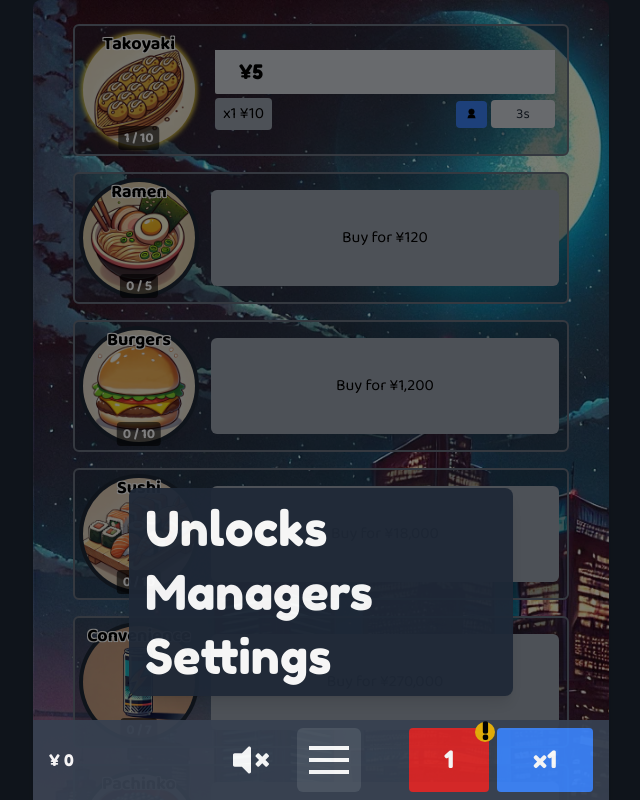
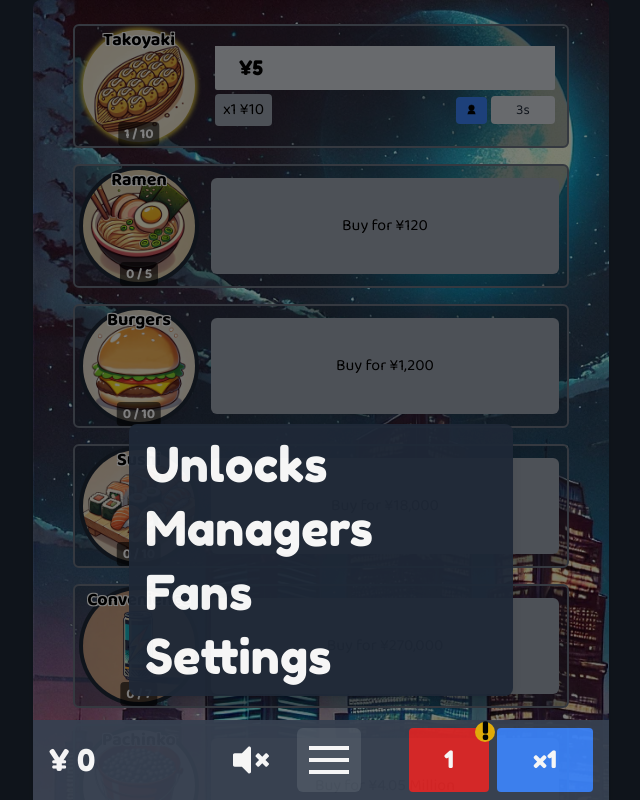
Before and after one commit to Reldnahc/japan-capitalist, a React (Vite) app: page / in a window 1280 px wide. Both pictures are taken after a click on the button 648 px from the left and 760 px from the top of the page. Shown: the top 800 px of the page, without its empty margins (319-959 px from the left). Built offline with nearby package versions, Linux system fonts and the light colour scheme; a web font is replaced by a local one.

Commit message:
prestige system

```diff
--- a/src/components/BusinessCard.tsx
+++ b/src/components/BusinessCard.tsx
@@ -16,10 +16,11 @@ interface BusinessCardProps {
     formatTime: (seconds: number) => string;
     nextUnlockMilestone: number;
     onBuyOneBusiness: () => void;
+    fans: bigint;
 }
 
 const BusinessCard: React.FC<BusinessCardProps> = ({business, progress, currency, purchaseAmount, onStartProduction, onBuyBusiness,
-                                                       onClickManager, formatTime, nextUnlockMilestone, onBuyOneBusiness}) => {
+                                                       onClickManager, formatTime, nextUnlockMilestone, onBuyOneBusiness, fans}) => {
 
     const calculateTotalPrice = (): { totalCost: bigint, quantityToBuy: number } => {
         let quantityToBuy = 1; // Default to 1
@@ -70,9 +71,16 @@ const BusinessCard: React.FC<BusinessCardProps> = ({business, progress, currency
 
     const { totalCost, quantityToBuy } = calculateTotalPrice();
     const isButtonDisabled = totalCost > currency;
+    const FAN_MULTIPLIER_SCALE = 100n; // Assume scaling in BigInt
+    const fanMultiplier = FAN_MULTIPLIER_SCALE + fans;
+    let adjustedRevenuePerSecond = 0n;
+    if (business.revenuePerSecond){
+        adjustedRevenuePerSecond = (business.revenuePerSecond * fanMultiplier) / FAN_MULTIPLIER_SCALE;
+    }
+    const adjustedRevenue = (business.revenue * BigInt(business.quantity) * fanMultiplier) / FAN_MULTIPLIER_SCALE;
 
     return (
-        <div className="flex items-center border-2  border-gray-500 p-2 rounded-md bg-gray-800 bg-opacity-40">
+        <div className="flex items-center border-2  border-gray-500 px-2 py-1 rounded-md bg-gray-800 bg-opacity-40">
             {/* Start Production Button */}
             <button
                 onClick={onStartProduction}
@@ -107,10 +115,9 @@ const BusinessCard: React.FC<BusinessCardProps> = ({business, progress, currency
                             {business.productionTime <= SPEED_THRESHOLD &&
                             business.manager?.hired &&
                             business.revenuePerSecond
-                                ? `¥${formatBigIntWithSuffix(business.revenuePerSecond)}/sec`
-                                : `¥${formatBigIntWithSuffix(
-                                    business.revenue * BigInt(business.quantity)
-                                )}`}
+                                ? `¥${formatBigIntWithSuffix(adjustedRevenuePerSecond)}/sec`
+                                : `¥${formatBigIntWithSuffix(adjustedRevenue)}`
+                            }
                         </span>
 
                         {/* Progress Bar */}
--- a/src/components/Footer.tsx
+++ b/src/components/Footer.tsx
@@ -63,7 +63,7 @@ const Footer: React.FC<FooterProps> = ({ currency, purchaseAmount, onOpenPanel,
                             </div>
                         </div>
                     ) : (
-                        <div className="text-md">
+                        <div className="text-md md:text-3xl">
                             ¥ {money}
                         </div>
                     )}
@@ -94,6 +94,17 @@ const Footer: React.FC<FooterProps> = ({ currency, purchaseAmount, onOpenPanel,
                                                 }}
                                             >
                                                 Managers
+                                            </button>
+                                        </li>
+                                        <li>
+                                            <button
+                                                className="w-full text-left px-4 py-2 hover:bg-gray-700 transition"
+                                                onClick={() => {
+                                                    onOpenPanel("Fans");
+                                                    setIsMenuOpen(false);
+                                                }}
+                                            >
+                                                Fans
                                             </button>
                                         </li>
                                         <li>
--- a/src/components/Game.tsx
+++ b/src/components/Game.tsx
@@ -1,4 +1,4 @@
-import {useState, useEffect, useCallback} from 'react';
+import React, {useState, useEffect, useCallback} from 'react';
 import {IdleGame} from '../gameLogic/idleGame';
 import Footer from "./Footer.tsx";
 import UnlocksPanel from "./panels/UnlocksPanel.tsx";
@@ -19,6 +19,7 @@ const game = new IdleGame();
 
 const Game = () => {
     const [currency, setCurrency] = useState(game.businessManager.currency);
+    const [fans, setFans] = useState(game.businessManager.fans);
     const [businesses, setBusinesses] = useState(game.businessManager.businesses);
     const [progress, setProgress] = useState<number[]>(new Array(game.businessManager.businesses.length).fill(0));
     const [activePanel, setActivePanel] = useState<string | null>(null);
@@ -48,6 +49,7 @@ const Game = () => {
     useEffect(() => {
         const update = () => {
             setCurrency(game.businessManager.currency);
+            setFans(game.businessManager.fans);
             setBusinesses([...game.businessManager.businesses]);
             const updatedProgress = game.businessManager.businesses.map((_, index) => {
                 if (!game.businessManager.businesses[index].isProducing) return 0;
@@ -262,6 +264,9 @@ const Game = () => {
         }
     };
 
+    const handlePrestige = () => {
+        game.prestige();
+    }
     return (
         <div
             className="font-baloo w-full max-w-xl flex flex-col bg-cover bg-no-repeat min-h-screen shadow-lg rounded-lg"
@@ -305,7 +310,50 @@ const Game = () => {
                                         onManagerUpgrade={handleManagerUpgrade}
                                     />
                                 )}
+                                {activePanel === "Fans" && (
+                                    <div
+                                        className={`h-[70vh] overflow-y-auto px-6 pb-6 flex flex-col gap-6 items-center  rounded-lg`}
+                                    >
+                                        <div className="text-center">
+                                            <h2 className="text-2xl font-bold  ">
+                                                Fans Panel
+                                            </h2>
+                                            <p className=" text-base md:text-xl text-gray-800  mt-2">
+                                                Gather fans to restart your progress and enjoy a <b>1%</b> revenue
+                                                bonus for every fan you claim!
+                                            </p>
+                                        </div>
 
+                                        <div
+                                            className={`flex flex-col items-center justify-center w-full max-w-52 py-4 bg-blue-50 rounded-lg shadow `}
+                                        >
+                                            <p className="text-lg font-medium text-gray-600 ">
+                                                Available Fans to Claim:
+                                            </p>
+                                            <div className="text-4xl font-extrabold text-blue-600 d mt-2">
+                                                {game.businessManager.currentFans}
+                                            </div>
+                                        </div>
+
+                                        <div
+                                            className={`flex flex-col items-center justify-center w-full max-w-52 py-4 bg-green-50 rounded-lg shadow `}
+                                        >
+                                            <p className="text-lg font-medium text-gray-600 ">
+                                                Current Fans:
+                                            </p>
+                                            <div className="text-4xl font-extrabold text-green-600  mt-2">
+                                                {game.businessManager.fans}
+                                            </div>
+                                        </div>
+
+                                        <button
+                                            onClick={handlePrestige}
+                                            className="bg-red-500 text-white px-6 py-3 rounded-md hover:bg-red-600 transition-all focus:ring-4 focus:ring-red-300 dark:focus:ring-red-800 font-bold mt-4"
+                                        >
+                                            Claim Fans!
+                                        </button>
+                                    </div>
+                                )}
                                 {activePanel === "Settings" && (
                                     <SettingsPanel
                                         isMuted={isMuted}
@@ -338,6 +386,7 @@ const Game = () => {
                         onClickManager={() => handleClickManager(index)}
                         formatTime={formatTime}
                         nextUnlockMilestone={getNextUnlockMilestone(biz)}
+                        fans={fans}
                     />
                 ))}
             </div>
--- a/src/gameLogic/businessManager.ts
+++ b/src/gameLogic/businessManager.ts
@@ -8,7 +8,7 @@ export class BusinessManager {
     currency: bigint;
     totalEarned: bigint;
     fans: bigint;
-    currentFans: bigint = 0n;
+    currentFans: bigint = 0n; //current amount claimable
     nextFanThreshold: bigint = 1_000_000_000_000n;//_000_000n;
     fanRate: bigint = 110n;
     businessTimeouts: Map<number, number> = new Map();
@@ -114,11 +114,14 @@ export class BusinessManager {
         // Mark the business as producing
         business.isProducing = true;
 
-        // Calculate raw revenue per second
-        // Correct the productionTime scaling issue
-        const scaleFactor = BigInt(1000n); // Keep scaling in BigInt
-        const productionTime = BigInt(Math.floor(business.productionTime)); // Convert productionTime to BigInt
-        business.revenuePerSecond = (business.revenue * BigInt(business.quantity) * scaleFactor) / productionTime;
+        // Scaling factor for percentage calculations
+
+        // Correct productionTime scaling and calculate revenue per second
+        const scaleFactor = BigInt(1000n); // To maintain scaling precision
+        const productionTime = BigInt(Math.floor(business.productionTime)); // For BigInt scaling calculations
+
+        // Apply fan multiplier and scale back
+        business.revenuePerSecond = (business.revenue * BigInt(business.quantity) * scaleFactor) / productionTime; // Base revenue
 
         console.log(
             `[Polling] Business ${business.name} (Index ${index}): Polling started - Revenue per second: ${business.revenuePerSecond}`
@@ -144,11 +147,23 @@ export class BusinessManager {
         }
     }
 
-    earnMoney(amount: bigint){
-        this.currency += amount;
-        this.totalEarned += amount;
+    earnMoney(amount: bigint) {
+        const FAN_MULTIPLIER_SCALE = 100n;
+
+        // Calculate the fan multiplier
+        const fanMultiplier = FAN_MULTIPLIER_SCALE + (this.fans * 1n);
+
+        // Adjust the amount using the fan multiplier
+        const boostedAmount = (amount * fanMultiplier) / FAN_MULTIPLIER_SCALE;
+
+        // Add the boosted amount to both currency and totalEarned
+        this.currency += boostedAmount;
+        this.totalEarned += boostedAmount;
+
+        // Check for fan rewards
         this.checkAndAwardFans();
     }
+
     checkAndAwardFans(): void {
         while (this.totalEarned >= this.nextFanThreshold) {
             // Award a fan and calculate the next threshold
--- a/src/gameLogic/data/upgrades.ts
+++ b/src/gameLogic/data/upgrades.ts
@@ -14,8 +14,8 @@ export const ramenUpgrades: Upgrade[] = [
     { name: "Revenue", cost: 725000n, effect: "Revenue ×5", unlocked: false },
     { name: "Efficiency", cost: 2500000n, effect: "Speed +50%", unlocked: false },
     { name: "Efficiency", cost: 3250000000n, effect: "Speed +100%", unlocked: false },
-    { name: "Revenue", cost: 455000000000n, effect: "Revenue ×2", unlocked: false },
-    { name: "Revenue", cost: 12500000000000n, effect: "Revenue ×4", unlocked: false },
+    { name: "Revenue", cost: 455000000000n, effect: "Revenue ×22", unlocked: false },
+    { name: "Revenue", cost: 12500000000000n, effect: "Revenue ×7", unlocked: false },
 ];
 
 export const burgerUpgrades: Upgrade[] = [
--- a/src/gameLogic/idleGame.ts
+++ b/src/gameLogic/idleGame.ts
@@ -235,4 +235,44 @@ export class IdleGame {
 
         this.businessManager.unlocks = [];
     }
+
+    prestige() {
+        console.log("fan claim triggered");
+        const fansToClaim = this.businessManager.currentFans;
+
+        this.businessManager.businessTimeouts.forEach((timeoutId, index) => {
+            clearTimeout(timeoutId); // Clear each timeout
+            this.businessManager.businessTimeouts.delete(index); // Remove it from the map
+        });
+
+        // Clear all individual business timeouts
+        this.businessManager.businesses.forEach((_, index) => {
+            this.businessManager.stopRevenuePolling(index); // Stop polling for each business
+        });
+
+        // Clear the timeout map
+        this.businessManager.businessTimeouts.clear();
+
+        this.businessManager.currency = BigInt(0);
+        this.businessManager.totalEarned = BigInt(0);
+        this.businessManager.businesses = defaultBusinesses.map((business) => ({
+            ...business,
+            cost: business.baseCost,
+            isProducing: false,
+            startTime: 0,
+            endTime: 0,
+            unlocks: business.unlocks.map((unlock) => ({
+                ...unlock,
+                applied: false, // Reset applied status
+                notified: false, // Reset notification status
+            })),
+        }));
+
+        this.businessManager.unlocks = [];
+        this.businessManager.fans += fansToClaim;
+        this.businessManager.nextFanThreshold = BigInt(1_000_000_000_000n);
+        this.businessManager.currentFans = 0n;
+        this.businessManager.checkAllUnlocksAndUpgrades(false);
+
+    }
 }
```
